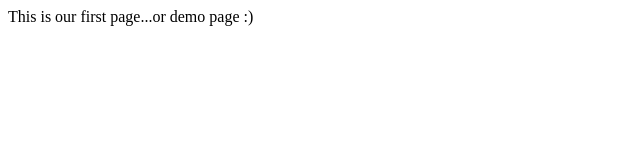
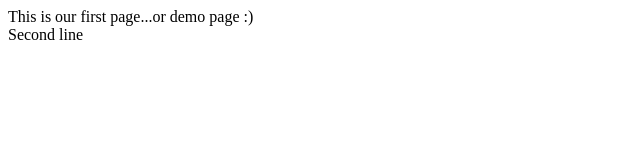
Before and after one commit to mariusz-gorzoch/mariusz-gorzoch, a plain HTML site: page index.html in a window 1280 px wide. Shown: the full height of the page, 0-640 px from the left. Drawn offline with Linux system fonts and the light colour scheme.

Commit message:
Small update to main page

```diff
--- a/index.html
+++ b/index.html
@@ -1,5 +1,6 @@
 <Html>
     <body>
-        This is our first page...or demo page :)
+        This is our first page...or demo page :) <br/>
+        Second line
     </body>
 </Html>
```
